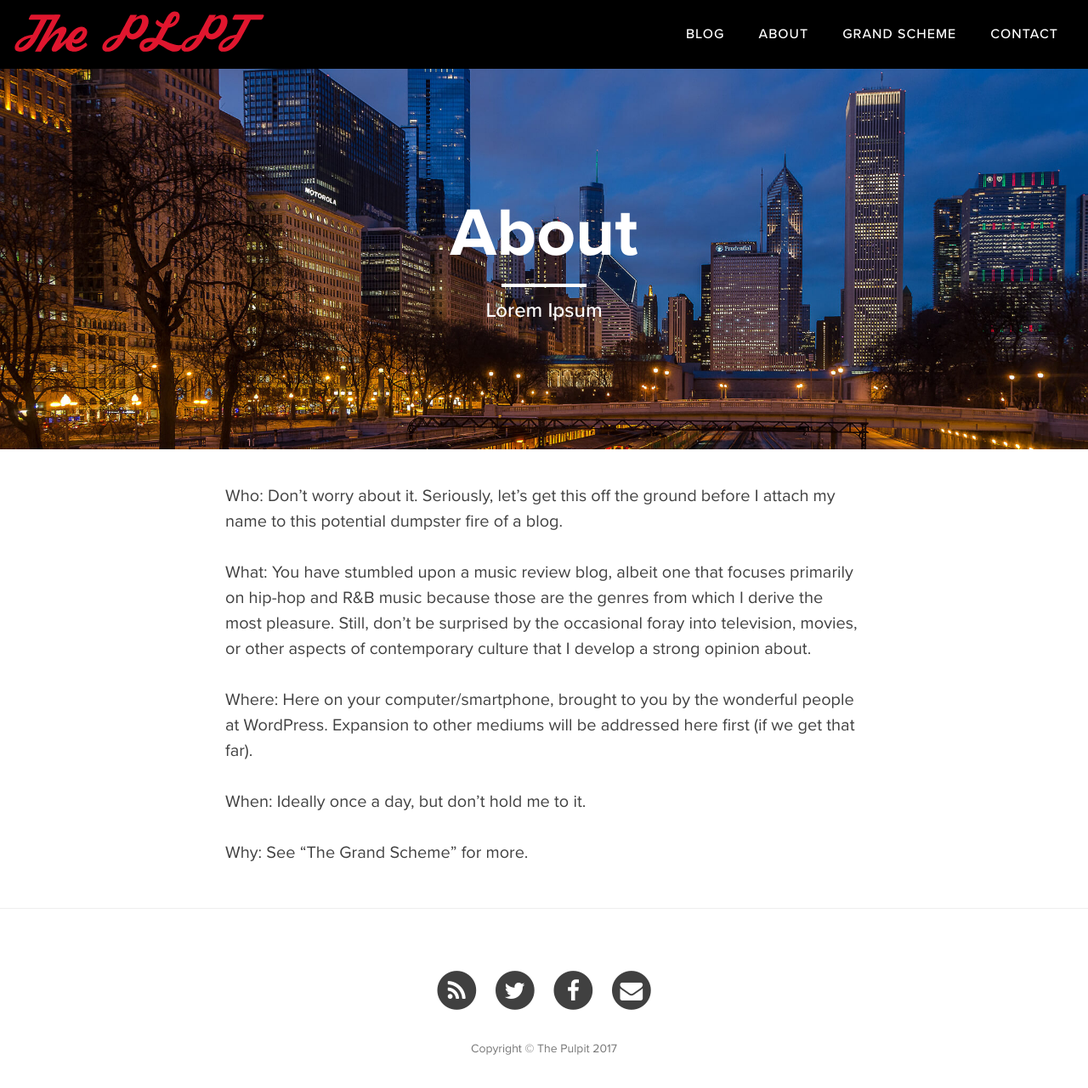
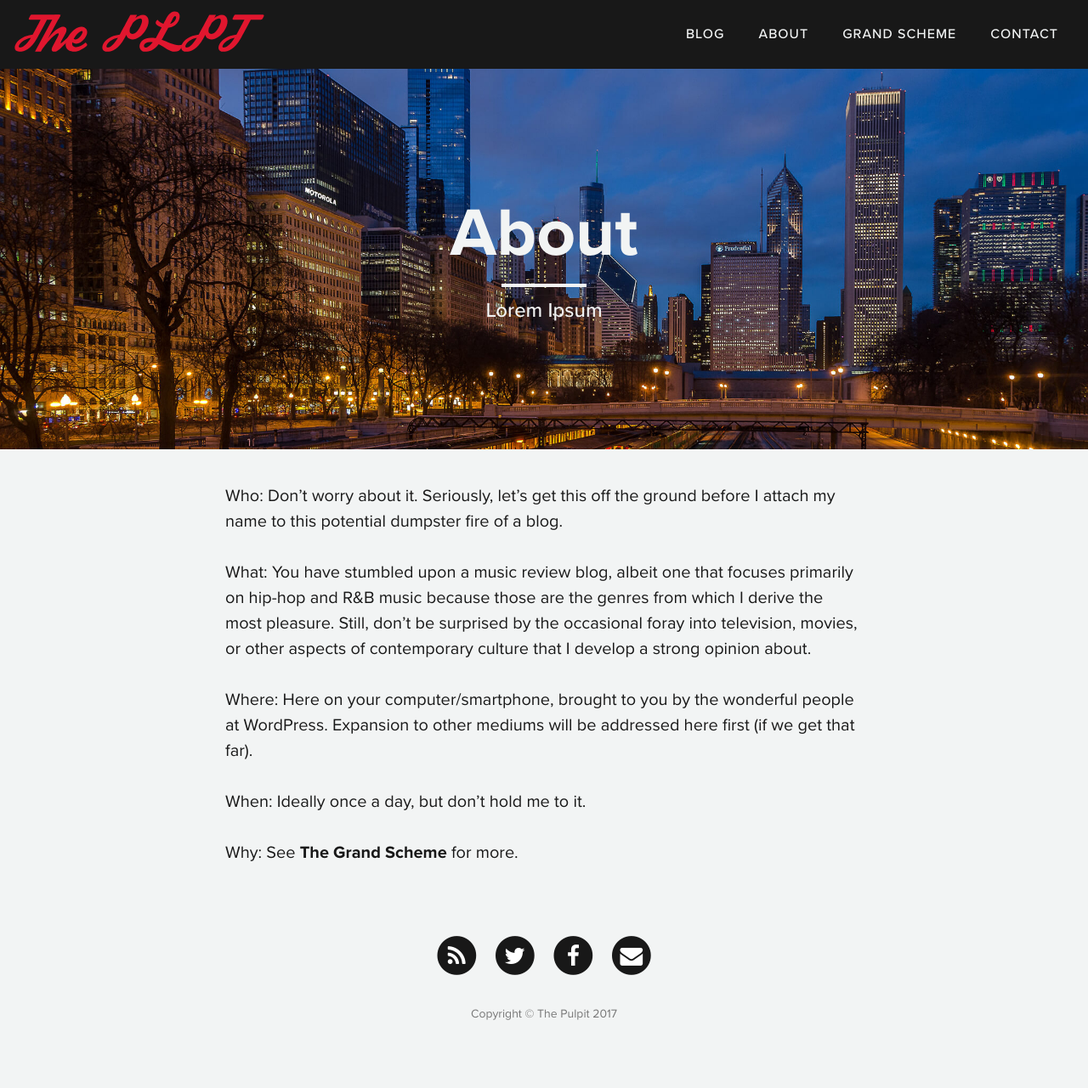
Before and after one commit to thepulpit/thepulpit.github.io, a Jekyll site: the page built from about.html, in a window 1280 px wide and 1310 px high. Shown: the top 1281 px of the window at 85% size. Built offline with Jekyll 4.4.1, drawn with Linux system fonts in a browser that asks for light colours; nearby versions of some CDN libraries.

Commit message:
color theme start and map removed hopefully for good

```diff
--- a/_layouts/page.html
+++ b/_layouts/page.html
@@ -25,5 +25,3 @@ layout: default
 		</div>
 	</div>
 </div>
-
-<hr>
--- a/about.html
+++ b/about.html
@@ -13,4 +13,4 @@ header-img: "img/transit.jpg"
 
 <p>When: Ideally once a day, but don’t hold me to it.</p>
 
-<p>Why: See “The Grand Scheme” for more.</p>
+<p>Why: See <a href="/grandScheme">The Grand Scheme</a> for more.</p>
--- a/css/clean-blog.css
+++ b/css/clean-blog.css
@@ -40,7 +40,8 @@
 body {
   font-family: 'Proxima Nova', 'Open Sans', sans-serif;
   font-size: 20px;
-  color: #404040;
+  color: #181818;
+  background: #F2F4F4;
 }
 b, strong{
   font-weight: 400;
@@ -56,7 +57,9 @@ p {
   margin: 30px 0;
 }
 p a {
-  text-decoration: underline;
+  text-decoration: none;
+    font-family: "Proxima Nova Bold", sans-serif;
+    font-weight: 400;
 }
 h1{
   font-size: 42px;
@@ -71,11 +74,13 @@ h6 {
   font-weight: normal;
 }
 a {
-  color: #404040;
+  color: #181818;
 }
 a:hover,
 a:focus {
-  color: #0085a1;
+  color: #E0162E;
+  text-decoration: none;
+
 }
 a img:hover,
 a img:focus {
@@ -96,10 +101,10 @@ hr.small {
   max-width: 100px;
   margin: 15px auto;
   border-width: 4px;
-  border-color: white;
+  border-color: #f2f4f4;
 }
 .navbar-custom {
-  background: white;
+  background: #f2f4f4;
   position: absolute;
   top: 0;
   left: 0;
@@ -130,7 +135,7 @@ a img.Logo:hover{
 .navbar.navbar-fixed-top.navbar-custom{
   position: fixed;
   top: 0;
-  background: #000;
+  background: #181818;
   align-self: center;
   opacity: 1;
 }
@@ -190,7 +195,7 @@ a img.Logo:hover{
 
   text-align: center;
 
-  color: white;
+  color: #f2f4f4;
   padding: 0 1.5rem;
 }
 .caption-content h4{
@@ -213,7 +218,7 @@ a img.Logo:hover{
     padding: 1rem;
   }
   .navbar-custom .navbar-brand {
-    color: white;
+    color: #f2f4f4;
 
   }
   .navbar-custom .navbar-brand:hover,
@@ -221,7 +226,7 @@ a img.Logo:hover{
     color: rgba(255, 255, 255, 0.8);
   }
   .navbar-custom .nav li a {
-    color: white;
+    color: #f2f4f4;
     padding: 20px;
   }
   .navbar-custom .nav li a:hover,
@@ -292,7 +297,7 @@ a img.Logo:hover{
 .intro-header .post-heading,
 .intro-header .page-heading {
   padding: 100px 0 50px;
-  color: white;
+  color: #f2f4f4;
 }
 @media only screen and (min-width: 768px) {
   .intro-header .site-heading,
@@ -345,7 +350,7 @@ a img.Logo:hover{
   font-size: 20px;
 }
 .intro-header .post-heading .meta a {
-  color: white;
+  color: #f2f4f4;
 }
 @media only screen and (min-width: 768px) {
   .intro-header .post-heading h1 {
@@ -487,7 +492,7 @@ form .row:first-child .floating-label-form-group {
 .btn-default:focus {
   background-color: #0085a1;
   border: 1px solid #0085a1;
-  color: white;
+  color: #f2f4f4;
 }
 .pager {
   margin: 20px 0 0;
@@ -500,7 +505,7 @@ form .row:first-child .floating-label-form-group {
   font-weight: 400;
   letter-spacing: 1px;
   padding: 10px 5px;
-  background-color: white;
+  background-color: #f2f4f4;
   border-radius: 0;
 }
 @media only screen and (min-width: 768px) {
@@ -512,7 +517,7 @@ form .row:first-child .floating-label-form-group {
 }
 .pager li > a:hover,
 .pager li > a:focus {
-  color: white;
+  color: #f2f4f4;
   background-color: #0085a1;
   border: 1px solid #0085a1;
 }
@@ -525,21 +530,21 @@ form .row:first-child .floating-label-form-group {
   cursor: not-allowed;
 }
 ::-moz-selection {
-  color: white;
+  color: #f2f4f4;
   text-shadow: none;
   background: #E0162E;
 }
 ::selection {
-  color: white;
+  color: #f2f4f4;
   text-shadow: none;
   background: #E0162E;
 }
 img::selection {
-  color: white;
+  color: #f2f4f4;
   background: transparent;
 }
 img::-moz-selection {
-  color: white;
+  color: #f2f4f4;
   background: transparent;
 }
 body {
```
Also changed, not shown: css/bootstrap.min.css, cupcake.png (deleted).
